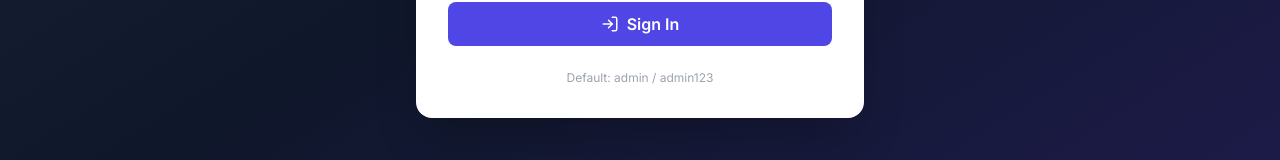
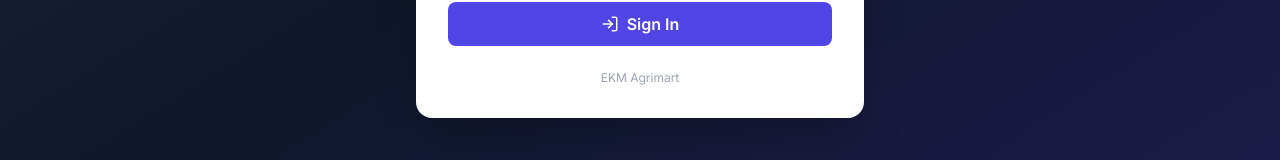
Before and after one commit to mdhafeel/EKM-Agriment, a React (Vite) app in the folder frontend/: page /login in a window 1280 px wide. Shown: the part 557-717 px from the top of the page. Built offline with nearby package versions, Linux system fonts and the light colour scheme; the HTML template or start-up script is replaced by a standard one.

Commit message:
Add frontend/src/pages/Login.jsx

```diff
--- a/frontend/src/pages/Login.jsx
+++ b/frontend/src/pages/Login.jsx
@@ -77,7 +77,7 @@
               {loading ? 'Signing in...' : 'Sign In'}
             </button>
           </form>
-          <p className="text-center text-xs text-gray-400 mt-6">Default: admin / admin123</p>
+          <p className="text-center text-xs text-gray-400 mt-6">EKM Agrimart</p>
         </div>
       </div>
     </div>
```
